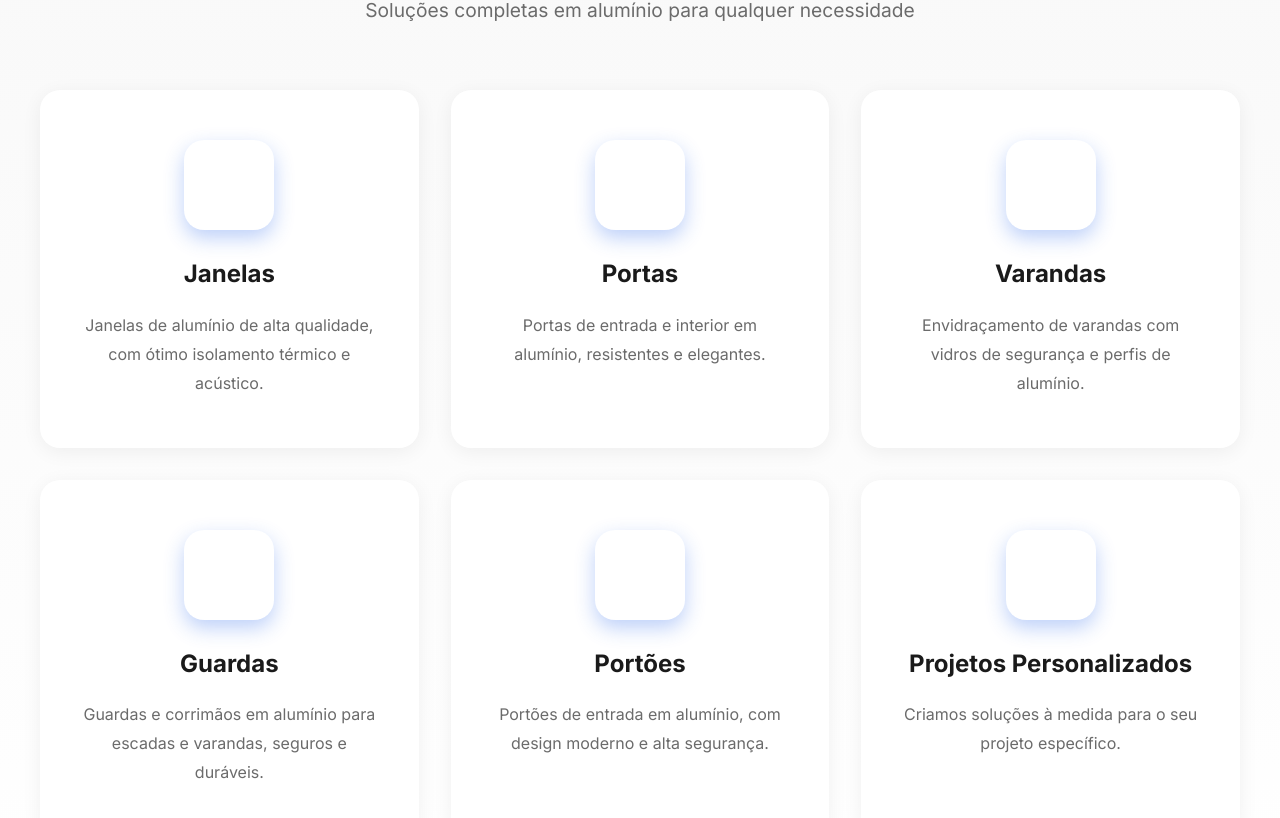
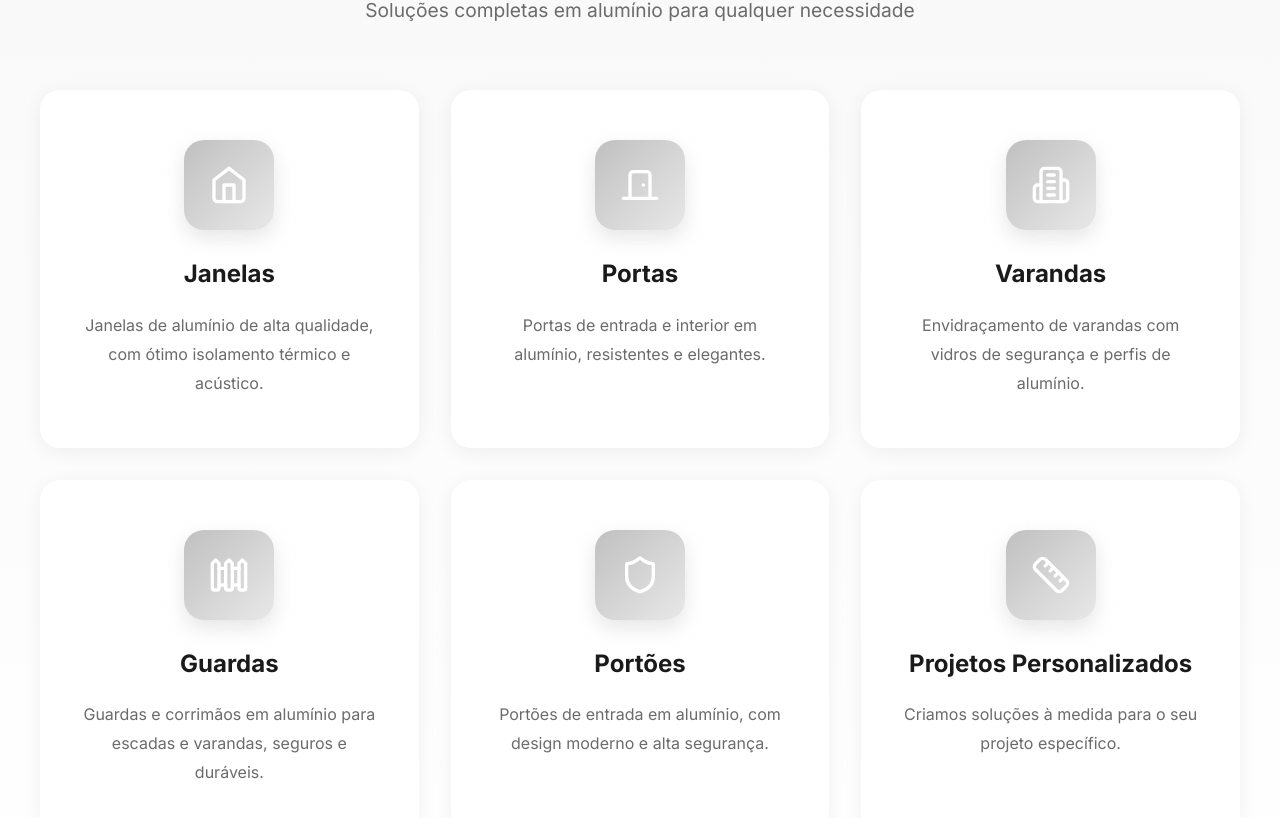
Before and after one commit to DiogoCosta5667/Serralharia, a React (Vite) app: page / in a window 1280 px wide. Shown: the part 997-1815 px from the top of the page. Built offline with nearby package versions, Linux system fonts and the light colour scheme.

Commit message:
Ícones dos serviços em prata e dourado

```diff
--- a/src/components/Services.css
+++ b/src/components/Services.css
@@ -75,16 +75,17 @@
   display: flex;
   align-items: center;
   justify-content: center;
-  background: var(--gradient-blue);
+  background: linear-gradient(135deg, #C0C0C0 0%, #E8E8E8 100%);
   border-radius: 20px;
-  color: white;
+  color: #FFFFFF;
   transition: all 0.4s cubic-bezier(0.175, 0.885, 0.32, 1.275);
-  box-shadow: 0 8px 20px rgba(37, 99, 235, 0.3);
+  box-shadow: 0 8px 20px rgba(192, 192, 192, 0.4);
 }
 
 .service-card:hover .service-icon {
   transform: scale(1.15) rotate(-5deg);
-  box-shadow: 0 12px 30px rgba(37, 99, 235, 0.4);
+  box-shadow: 0 12px 30px rgba(184, 134, 11, 0.5);
+  background: linear-gradient(135deg, #B8860B 0%, #DAA520 100%);
 }
 
 .service-card h3 {
```
